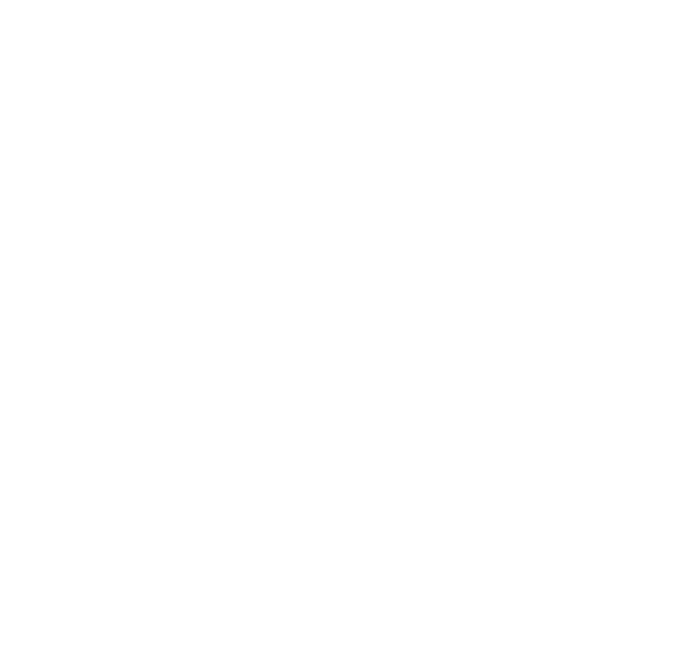
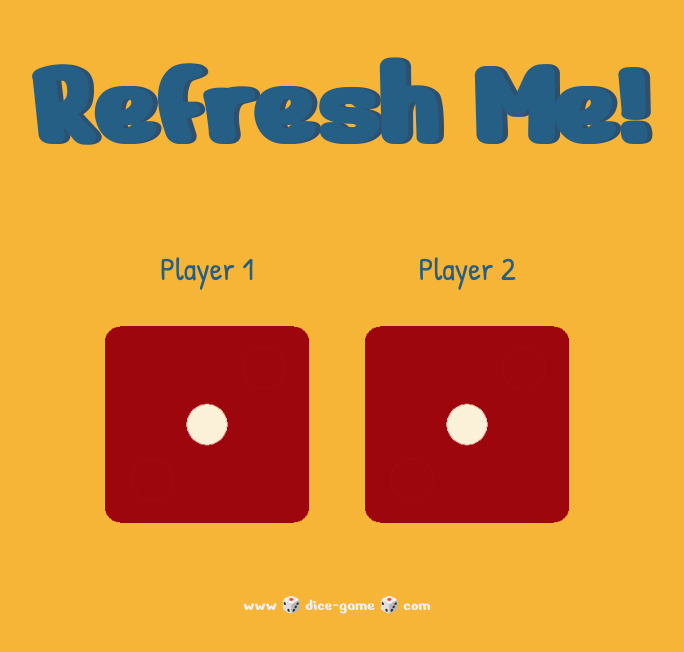
Before and after one commit to courtsideKB/Dice-Game, a plain HTML site: page index.html in a window 1280 px wide. Shown: the whole page, without its empty margins (303-987 px from the left). Drawn offline with Linux system fonts and the light colour scheme.

Commit message:
Finished structuring and styling page

```diff
--- /dev/null
+++ b/css/styles.css
@@ -0,0 +1,43 @@
+/************************************************TAG SELECTORS************************************************/
+
+body {
+    font-family: 'Nerko One', cursive;
+    text-align: center;
+    background-color: #f7b538;
+    color: #255f85;
+}
+
+h1,h2,h3,h4,h5,h6 {
+    text-align: center;
+    margin: 30px;
+    font-size: 8rem;
+    text-shadow: 5px 0 #2e4f6d;
+}
+
+p {
+    font-family: 'Patrick Hand', cursive;
+    font-size: 2rem;
+}
+
+footer {
+    margin-top: 5%;
+    color: #EEEEEE;
+}
+
+/************************************************CLASS SELECTORS************************************************/
+
+/* Containers */
+
+.player1-dice {
+    display: inline-block;
+}
+
+.player2-dice {
+    display: inline-block;
+}
+
+/* Images */
+
+.dice {
+    width: 80%;
+}
--- a/index.html
+++ b/index.html
@@ -3,9 +3,25 @@
 <head>
     <meta charset="UTF-8">
     <meta name="viewport" content="width=device-width, initial-scale=1.0">
-    <title>Document</title>
+    <title>Dice Game</title>
+    <link rel="stylesheet" href="css/styles.css">
+    <link href="https://fonts.googleapis.com/css2?family=Nerko+One&family=Patrick+Hand&display=swap" rel="stylesheet">
 </head>
 <body>
+    <div class="container">
+        <h1>Refresh Me!</h1>
+    <div class="player1-dice">
+        <p>Player 1</p>
+        <img class="dice" src="images/dice1.png">
+    </div>
+    <div class="player2-dice">
+        <p>Player 2</p>
+        <img class="dice" src="images/dice1.png">
+    </div>
+</div>
+<footer>
+    www 🎲 dice-game 🎲 com
+</footer>
 
 </body>
 </html>
```
Also changed, not shown: images/dice1.png (added), images/dice2.png (added), images/dice3.png (added), images/dice4.png (added), images/dice5.png (added), images/dice6.png (added), styles.css (deleted).
